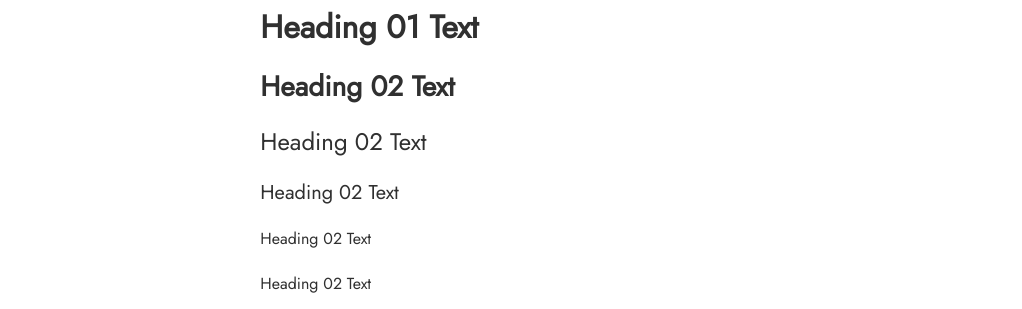
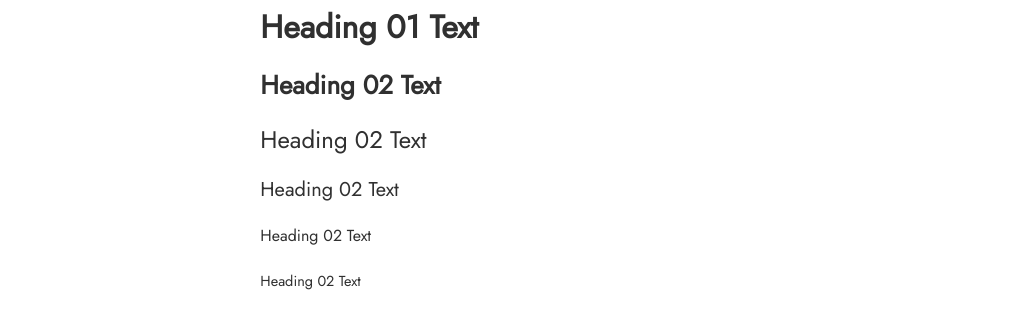
Before and after one commit to KiritoEM/PrimeCRM-weeklyDecember, a React (Create React App) app: page / in a window 1280 px wide. Shown: the part 997-1306 px from the top of the page, without its empty margins (109-1131 px from the left). Built offline with nearby package versions, Linux system fonts and the light colour scheme.

Commit message:
add text to content

```diff
--- a/src/styles/content/text.scss
+++ b/src/styles/content/text.scss
@@ -31,6 +31,7 @@
         h3{
             color: $color-primary03;
             font-weight: 600;
+            font-size: 26px;
         }
 
         h4{
@@ -51,6 +52,7 @@
         p{
             color: $color-primary03;
             font-weight: 500;
+            font-size: 14.5px;
         }
     }
 }
```
